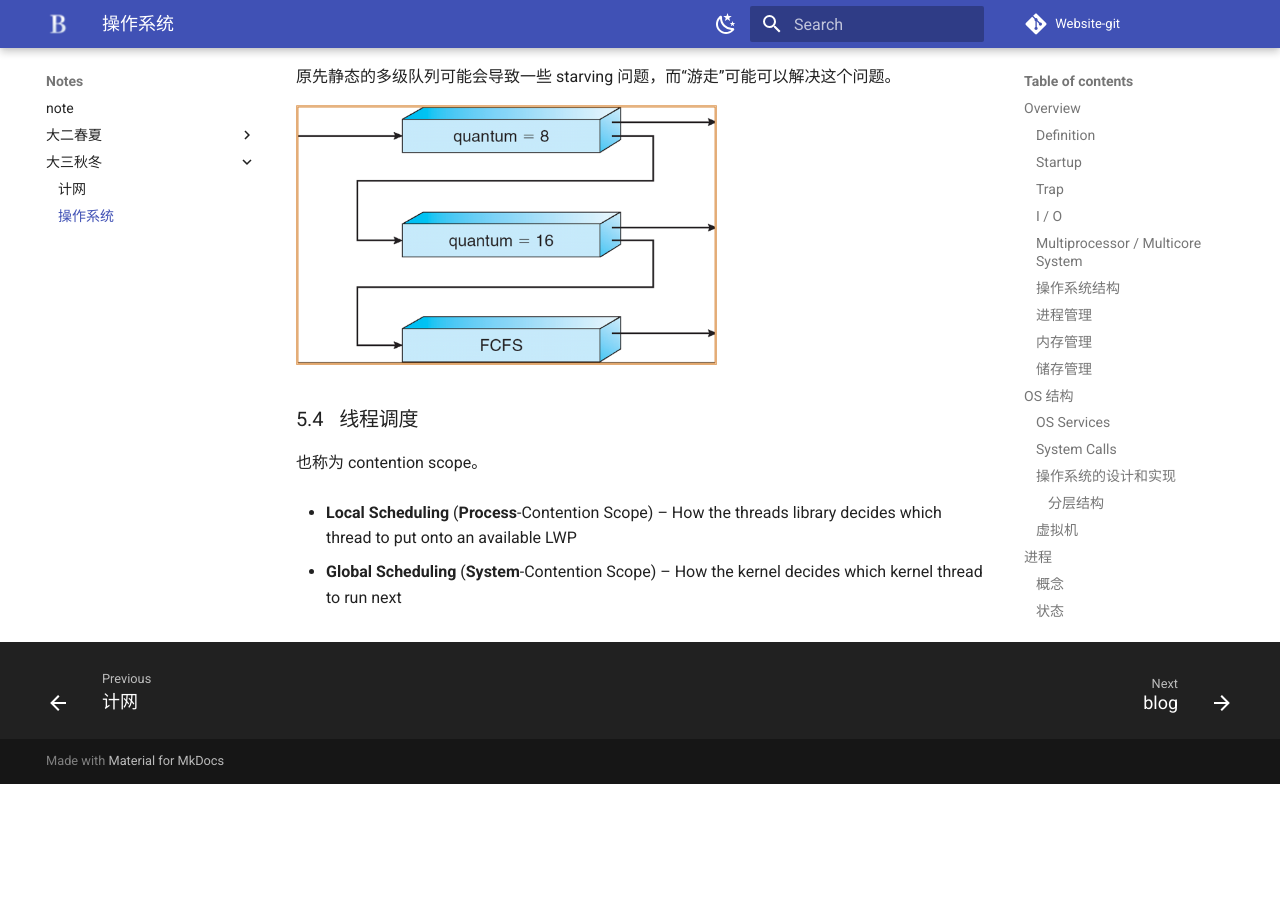
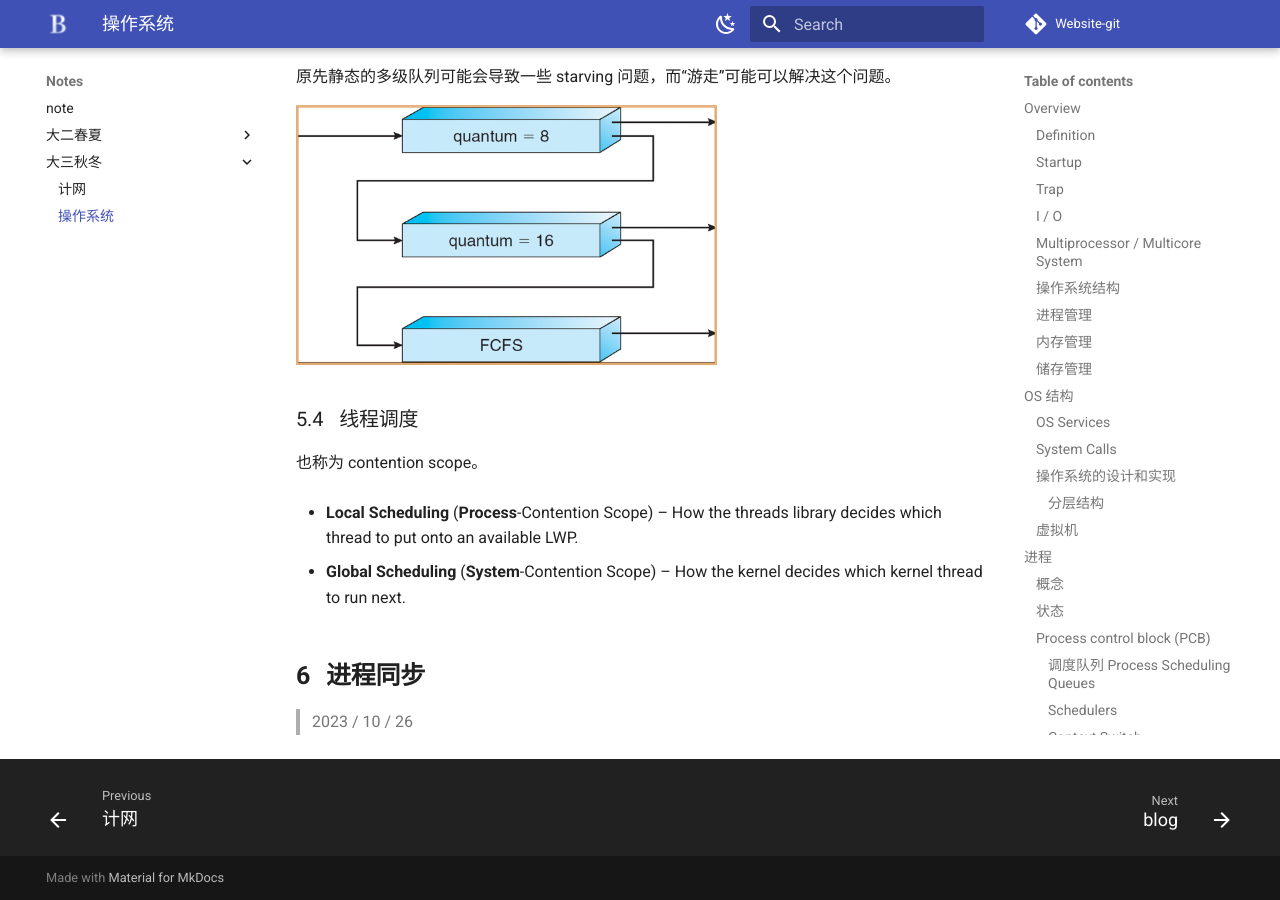
Before and after one commit to NEWWORLDCCX/myblogs, an MkDocs documentation site: the page built from docs/notes/OS/操作系统.md, in a window 1280 px wide and 900 px high, scrolled down 21845 px. Built offline with MkDocs 1.6.1 and Material for MkDocs 9.7.7, drawn with Linux system fonts in a browser that asks for light colours; some web fonts are replaced; comment, search, counter and statistics services are not loaded; before the commit the page ends 22629 px from its top, so only the background shows below that.

Commit message:
[UPDATE] 2023.10.29

```diff
--- a/docs/notes/OS/操作系统.md
+++ b/docs/notes/OS/操作系统.md
@@ -610,6 +610,12 @@
 
 也称为 contention scope。
 
-+ **Local Scheduling** (**Process**-Contention Scope) – How the threads library decides which thread to put onto an available LWP
++ **Local Scheduling** (**Process**-Contention Scope) – How the threads library decides which thread to put onto an available LWP.
 
-+ **Global Scheduling** (**System**-Contention Scope) – How the kernel decides which kernel thread to run next
++ **Global Scheduling** (**System**-Contention Scope) – How the kernel decides which kernel thread to run next.
+
+
+
+## 进程同步
+
+> 2023 / 10 / 26
```
Also changed, not shown: docs/notes/TC/计算理论.md (added, +7 -0 lines), 1 other file.
